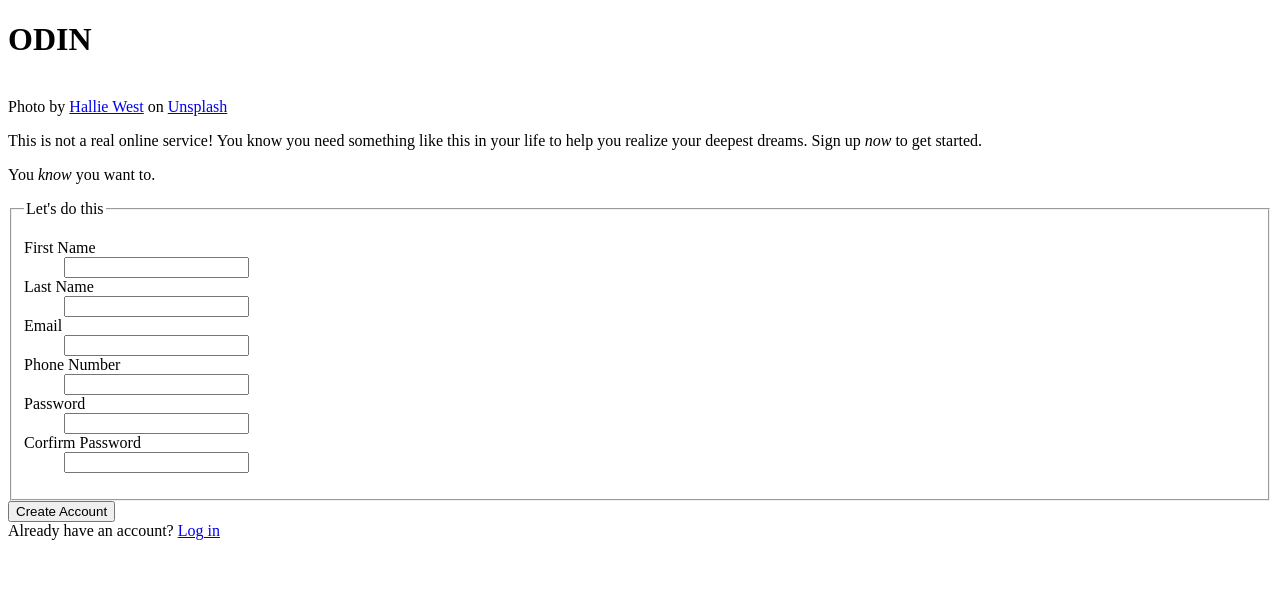
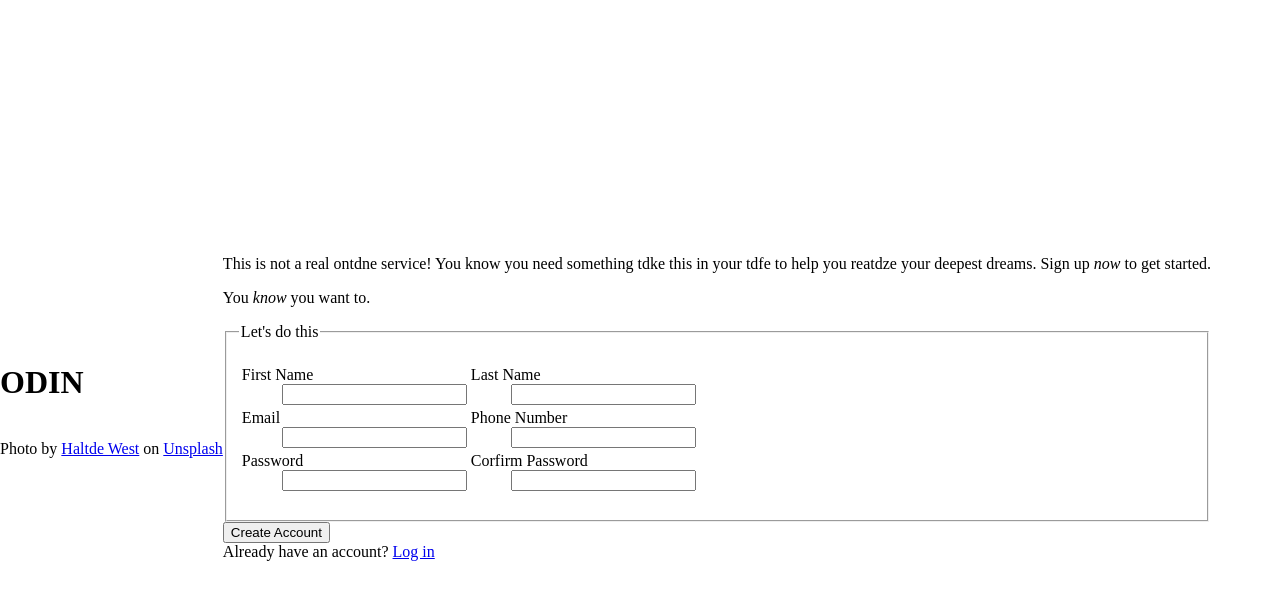
Before and after one commit to jurgengjoncari/signup-form, a plain HTML site: page index.html in a window 1280 px wide. Drawn offline with Linux system fonts and the light colour scheme.

Commit message:
Layout form to table, and make the layout to flex

```diff
--- a/index.html
+++ b/index.html
@@ -13,41 +13,49 @@
             <h1>ODIN</h1>
             <img src="./Norse-Bold.otf" alt="">
         </div>
-        <figcaption>Photo by <a href="https://unsplash.com/photos/25xggax4bSA">Hallie West</a> on <a href="https://unsplash.com/">Unsplash</a></figcaption>
+        <figcaption>Photo by <a href="https://unsplash.com/photos/25xggax4bSA">Haltde West</a> on <a href="https://unsplash.com/">Unsplash</a></figcaption>
     </header>
     <main>
         <section>
-            <p>This is not a real online service! You know you need something like this in your life to help you realize your deepest dreams. Sign up <em>now</em> to get started. </p>
+            <p>This is not a real ontdne service! You know you need something tdke this in your tdfe to help you reatdze your deepest dreams. Sign up <em>now</em> to get started. </p>
             <p>You <em>know</em> you want to. </p>
         </section>
         <form action="">
             <fieldset>
                 <legend>Let's do this</legend>
                 <dl>
-                    <li>
+                    <table>
+                        <tr>
+                            <td>
                                 <dt>First Name</dt>
                                 <dd><input type="text"></dd>
-                    </li>
-                    <li>
+                            </td>
+                            <td>
                                 <dt>Last Name</dt>
                                 <dd><input type="text"></dd>
-                    </li>
-                    <li>
+                            </td>
+                        </tr>
+                        <tr>
+                            <td>
                                 <dt>Email</dt>
                                 <dd><input type="email"></dd>
-                    </li>
-                    <li>
+                            </td>
+                            <td>
                                 <dt>Phone Number</dt>
                                 <dd><input type="tel"></dd>
-                    </li>
-                    <li>
+                            </td>
+                        </tr>
+                        <tr>
+                            <td>
                                 <dt>Password</dt>
                                 <dd><input type="password"></dd>
-                    </li>
-                    <li>
+                            </td>
+                            <td>
                                 <dt>Corfirm Password</dt>
                                 <dd><input type="password"></dd>
-                    </li>
+                            </td>
+                        </tr>
+                    </table>
                 </dl>
             </fieldset>
             <button>Create Account</button>
--- a/style.css
+++ b/style.css
@@ -3,3 +3,17 @@
         list-style-type: none;
     }
 }
+
+@layer layout {
+    body {
+        margin: 0;
+        display: flex;
+        align-items: center;
+
+        height: 100vh;
+    }
+}
+
+@layer table {
+
+}
```
Lines whose indentation alone changed are shown as unchanged.
